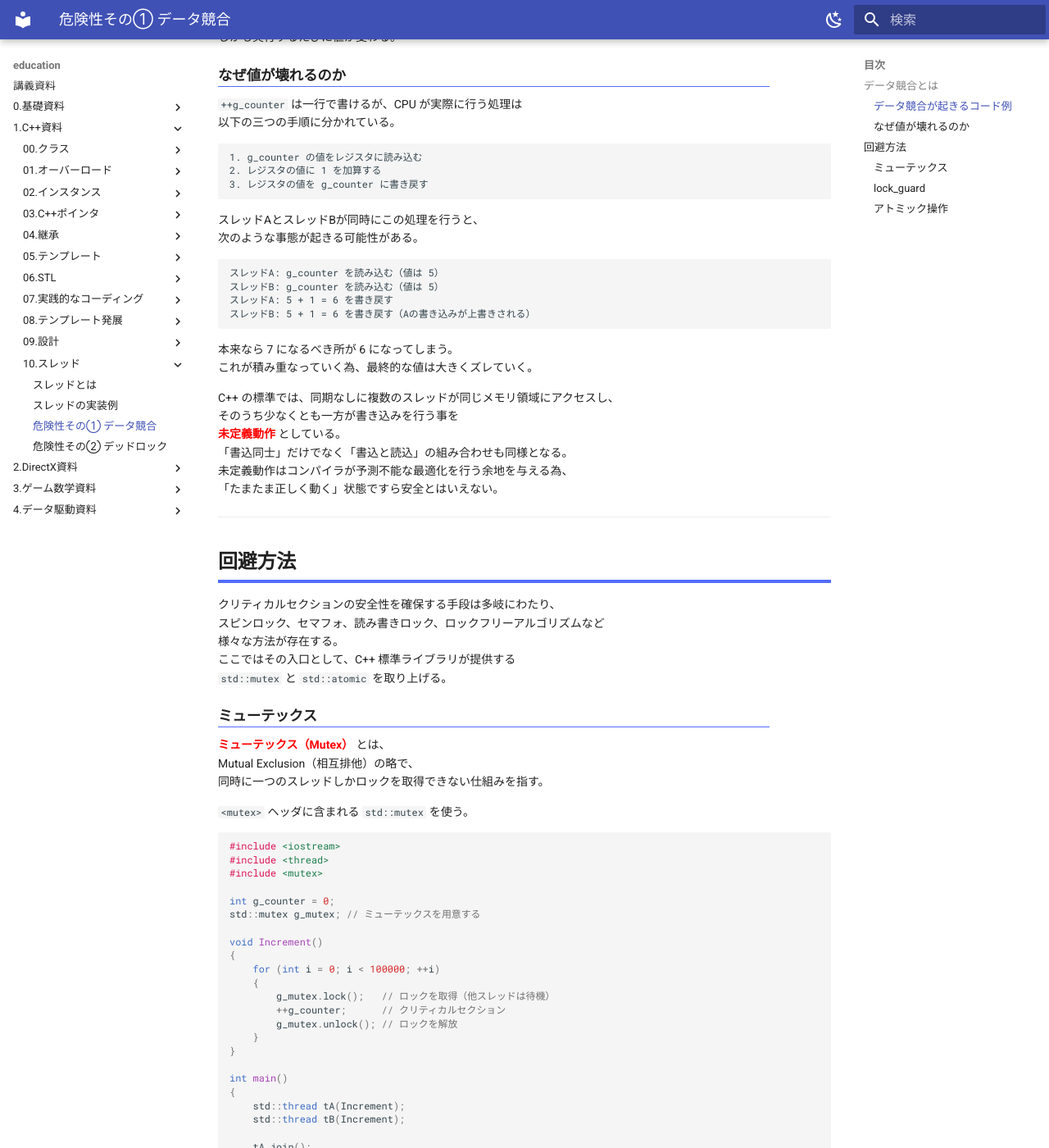
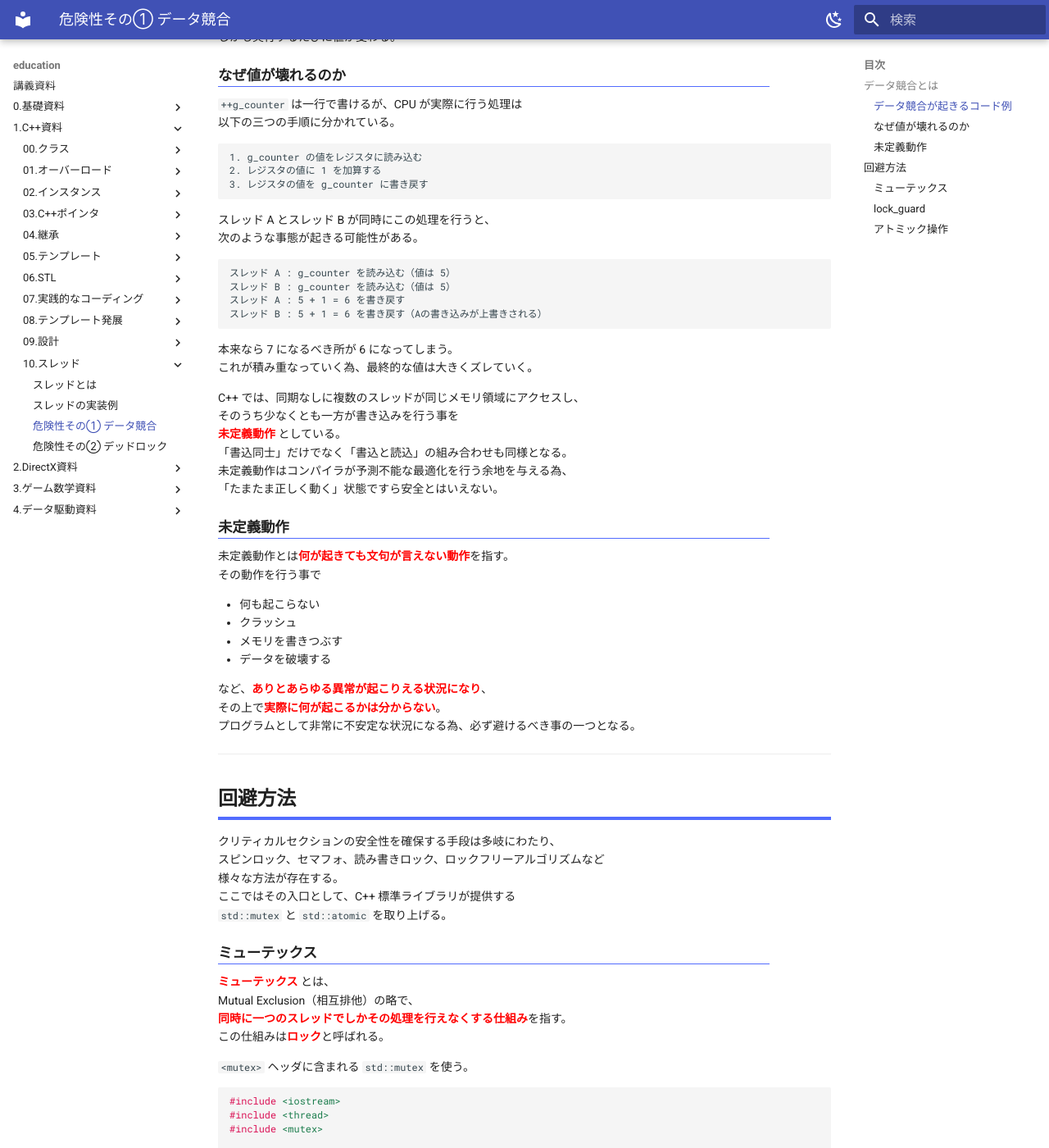
Before and after one commit to yamato-t/education, an MkDocs documentation site: the page built from docs/1.C++資料/10.スレッド/2.データ競合.md, in a window 1280 px wide and 1400 px high, scrolled down 1162 px. Shown: the whole window at 82% size. Built offline with MkDocs 1.6.1 and Material for MkDocs 9.7.7, drawn with Linux system fonts in a browser that asks for light colours; some of the changed text lies outside the part shown.

Commit message:
feat 資料更新

````diff
--- a/docs/1.C++資料/10.スレッド/2.データ競合.md
+++ b/docs/1.C++資料/10.スレッド/2.データ競合.md
@@ -32,7 +32,7 @@ void Increment()
 {
     for (int i = 0; i < 100000; ++i)
     {
-        // データ競合が起きる箇所
+        // データ競合が起きる箇所（クリティカルセクション）
         ++g_counter;
     }
 }
@@ -68,25 +68,39 @@ int main()
 3. レジスタの値を g_counter に書き戻す
 ```
 
-スレッドAとスレッドBが同時にこの処理を行うと、
+スレッド A とスレッド B が同時にこの処理を行うと、
 次のような事態が起きる可能性がある。
 
 ```
-スレッドA: g_counter を読み込む（値は 5）
-スレッドB: g_counter を読み込む（値は 5）
-スレッドA: 5 + 1 = 6 を書き戻す
-スレッドB: 5 + 1 = 6 を書き戻す（Aの書き込みが上書きされる）
+スレッド A : g_counter を読み込む（値は 5）
+スレッド B : g_counter を読み込む（値は 5）
+スレッド A : 5 + 1 = 6 を書き戻す
+スレッド B : 5 + 1 = 6 を書き戻す（Aの書き込みが上書きされる）
 ```
 
 本来なら 7 になるべき所が 6 になってしまう。
 これが積み重なっていく為、最終的な値は大きくズレていく。
 
-C++ の標準では、同期なしに複数のスレッドが同じメモリ領域にアクセスし、
+C++ では、同期なしに複数のスレッドが同じメモリ領域にアクセスし、
 そのうち少なくとも一方が書き込みを行う事を
 <span style ="color: red;">**未定義動作**</span> としている。
 「書込同士」だけでなく「書込と読込」の組み合わせも同様となる。
 未定義動作はコンパイラが予測不能な最適化を行う余地を与える為、
 「たまたま正しく動く」状態ですら安全とはいえない。
+
+### **未定義動作**
+
+未定義動作とは<span style ="color: red;">**何が起きても文句が言えない動作**</span>を指す。
+その動作を行う事で
+
+- 何も起こらない
+- クラッシュ
+- メモリを書きつぶす
+- データを破壊する
+
+など、<span style ="color: red;">**ありとあらゆる異常が起こりえる状況になり**</span>、
+その上で<span style ="color: red;">**実際に何が起こるかは分からない**</span>。
+プログラムとして非常に不安定な状況になる為、必ず避けるべき事の一つとなる。
 
 ---
 
@@ -100,9 +114,10 @@ C++ の標準では、同期なしに複数のスレッドが同じメモリ領
 
 ### **ミューテックス**
 
-<span style ="color: red;">**ミューテックス（Mutex）**</span> とは、
+<span style ="color: red;">**ミューテックス**</span> とは、
 Mutual Exclusion（相互排他）の略で、
-同時に一つのスレッドしかロックを取得できない仕組みを指す。
+<span style ="color: red;">**同時に一つのスレッドでしかその処理を行えなくする仕組み**</span>を指す。
+この仕組みは<span style ="color: red;">**ロック**</span>と呼ばれる。
 
 `<mutex>` ヘッダに含まれる `std::mutex` を使う。
 
@@ -118,7 +133,7 @@ void Increment()
 {
     for (int i = 0; i < 100000; ++i)
     {
-        g_mutex.lock();   // ロックを取得（他スレッドは待機）
+        g_mutex.lock();   // ロックを取得（他スレッドではここから待機させる）
         ++g_counter;      // クリティカルセクション
         g_mutex.unlock(); // ロックを解放
     }
@@ -164,8 +179,7 @@ void Increment()
 }
 ```
 
-`std::lock_guard` は RAII（Resource Acquisition Is Initialization）
-という手法を使っており、構築時にロックを取得し、
+`std::lock_guard` は <span style ="color: red;">RAII</span> という手法を使っており、構築時にロックを取得し、
 破棄時に自動でロックを解放する。
 手動で `unlock()` を呼ぶ必要がなくなる為、安全性が高い。
 
````
Also changed, not shown: docs/1.C++資料/10.スレッド/0.スレッドとは.md (+2 -6 lines), docs/1.C++資料/10.スレッド/1.スレッドの実装例.md (+1 -1 lines), docs/2.DirectX資料/00.レンダリングパイプライン/0.レンダリングパイプライン.md (+5 -1 lines), docs/3.ゲーム数学資料/04.自由落下/0.自由落下.md (+1 -1 lines), docs/2.DirectX資料/00.レンダリングパイプライン/CPU vs GPU-selection.png (added), docs/2.DirectX資料/00.レンダリングパイプライン/RAM to VRAM Flow-selection.png (added).
